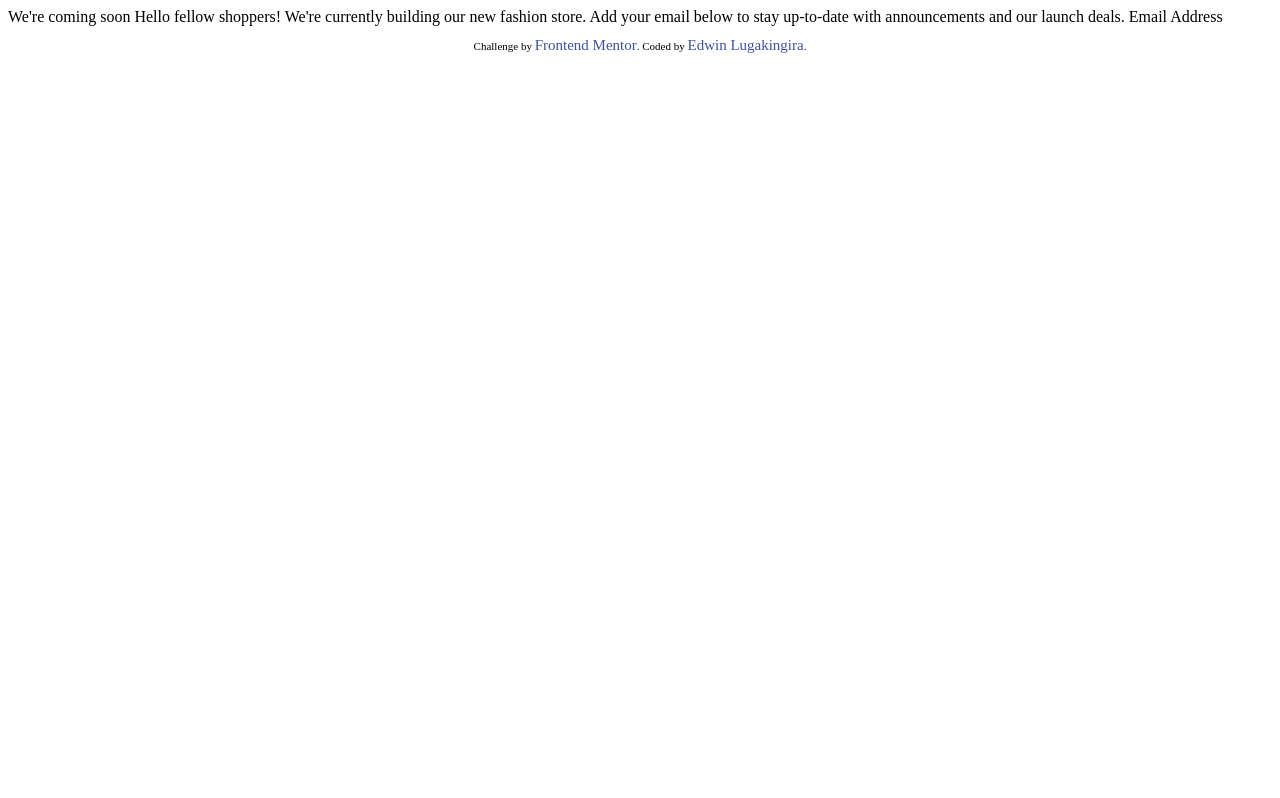
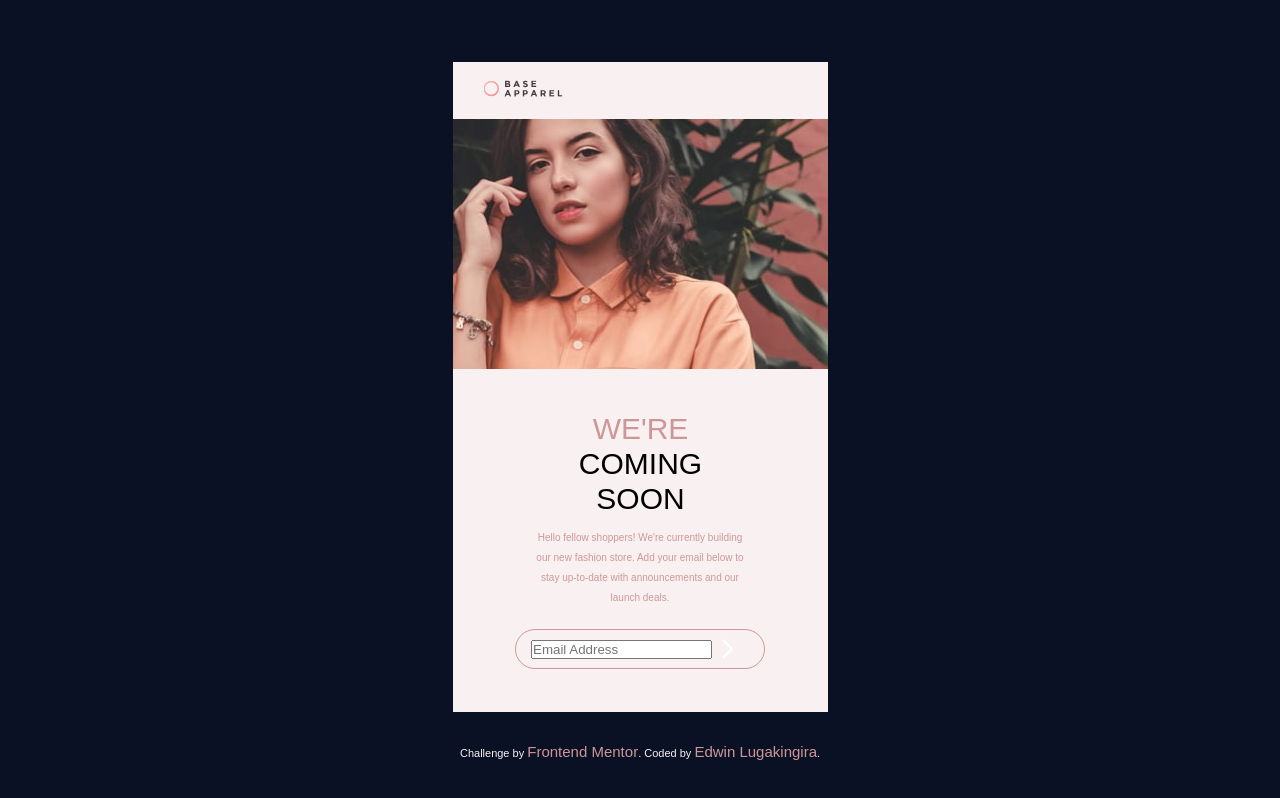
Before and after one commit to kaigwa/base-apparel-coming-soon-master, a plain HTML site: page index.html in a window 1280 px wide. Drawn offline with Linux system fonts and the light colour scheme.

Commit message:
new features

```diff
--- a/index.css
+++ b/index.css
@@ -1,11 +1,136 @@
 /* css file */
 
+/*
+- Desaturated Red: hsl(0, 36%, 70%)
+- Soft Red: hsl(0, 93%, 68%)
+
+### Neutral
+
+- Dark Grayish Red: hsl(0, 6%, 24%)
+
+### Gradients
+
+- Linear, 135deg, from hsl(0, 0%, 100%), to hsl(0, 100%, 98%)
+- Linear, 135deg, from hsl(0, 80%, 86%), to hsl(0, 74%, 74%)
+- Font size: 16px
+- Family: []()
+- Weights: 300, 400, 600
+*/
+/* entire body design section */
+*{
+  padding: 0;
+  margin: 0;
+  box-sizing: border-box;
+}
+
+@import url('https://fonts.google.com/specimen/Josefin+Sans');
+
+body{
+  font-family: 'Josefin Sans', sans-serif;
+  font-size: 16px;
+  padding: 40px 0;
+  margin: auto;
+  width: 375px;
+  height: 100vh;
+  background-color: #0A1124;
+  display: flex;
+  flex-direction: column;
+  gap: 10px;
+}
+
+
+/* main component design section */
+.main{
+  margin: auto;
+  width: 100%;
+  height: 650px;
+  display: flex;
+  flex-direction: column;
+  align-items: center;
+  /* justify-content: space-between; */
+  gap: 20px;
+  background-color: hsl(0, 37%, 96%);
+}
+
+/* logo design section*/
+.logo{
+  transform: scale(0.5);
+  position: relative;
+  top: 10px;
+  right: 74%;
+}
+
+/*text design section */
+.word{
+  display: flex;
+  flex-direction: column;
+  align-items: center;
+  justify-content: center;
+  padding: 30px;
+}
+
+.text h1{
+  font-weight: 300;
+  text-align: center;
+  font-size: 50px;
+  transform: scale(0.6);
+  position: relative;
+  bottom: 18%;
+}
+
+.text h1 span{
+  color: hsl(0, 36%, 70%);
+}
+
+.text p{
+  color: hsl(0, 36%, 70%);
+  text-align: center;
+  position: relative;
+  bottom: 27%;
+  font-size: 10px;
+  padding: 0 50px;
+  line-height: 20px;
+}
+
+/* email input field */
+.input{
+  width: 250px;
+  height: 40px;
+  border-radius: 20px;
+  background-color: transparent;
+  border: 1px solid hsl(0, 36%, 70%);
+  position: relative;
+  bottom: 16%;
+  display: flex;
+  flex-direction: row;
+  align-items: center;
+  justify-content: flex-start;
+  gap: 10px;
+  padding-left: 15px;
+}
+
+/* icons design section */
+.hidden {
+  display: none;
+}
+
+.arrow{
+  /* width: 30px;
+  height: 40px; */
+  background: linear-gradient(135deg, from hsl(0, 80%, 86%), to hsl(0, 74%, 74%)) ;
+}
+
+/* creator and coder design section */
   .attribution {
     font-size: 11px;
     text-align: center;
 }
   .attribution a {
-    color: hsl(228, 45%, 44%);
+    color: hsl(0, 36%, 70%);
     text-decoration: none;
     font-size: 15px;
 }
+
+.attribution span{
+  color: hsl(0, 37%, 96%);
+}
--- a/index.html
+++ b/index.html
@@ -10,18 +10,41 @@
 <link rel="stylesheet" href="index.css">
 </head>
 <body>
+    <!-- main container -->
+  <div class="main">
+    <header>
+      <img class="logo" src="./images/logo.svg" alt="logo">
+    </header>
+    <!-- image container -->
+    <div class="image">
+      <img src="./images/hero-mobile.jpg" alt="here">
+    </div>
 
-  We're coming soon
+    <!-- text words and email input container -->
+    <div class="word">
 
-  Hello fellow shoppers! We're currently building our new fashion store.
-  Add your email below to stay up-to-date with announcements and our launch deals.
+      <div class="text">
+        <h1> <span> WE'RE</span> COMING SOON</h1>
 
-  Email Address
+        <p>Hello fellow shoppers! We're currently building our new fashion store.
+          Add your email below to stay up-to-date with announcements and our launch deals.</p>
+      </div>
 
+      <!-- email input field  -->
+      <div class="input">
+        <input type="email" placeholder="Email Address" required>
+        <img class="error hidden" src="./images/icon-error.svg" alt="icon">
+        <img class="arrow" src="./images/icon-arrow.svg" alt="arrow">
+      </div>
+    </div>
+
+  </div>
+
+  <!-- creators and coder section-->
   <footer>
     <p class="attribution">
-      Challenge by <a href="https://www.frontendmentor.io?ref=challenge" target="_blank">Frontend Mentor</a>.
-      Coded by <a href="https://www.linkedin.com/in/edwin-lugakingira-868064110/" target="_blank">Edwin Lugakingira</a>.
+      <span>Challenge by <a href="https://www.frontendmentor.io?ref=challenge" target="_blank">Frontend Mentor</a>. </span>
+     <span>Coded by <a href="https://www.linkedin.com/in/edwin-lugakingira-868064110/" target="_blank">Edwin Lugakingira</a>.</span>
     </p>
   </footer>
   <script src="index.js"></script>
```
